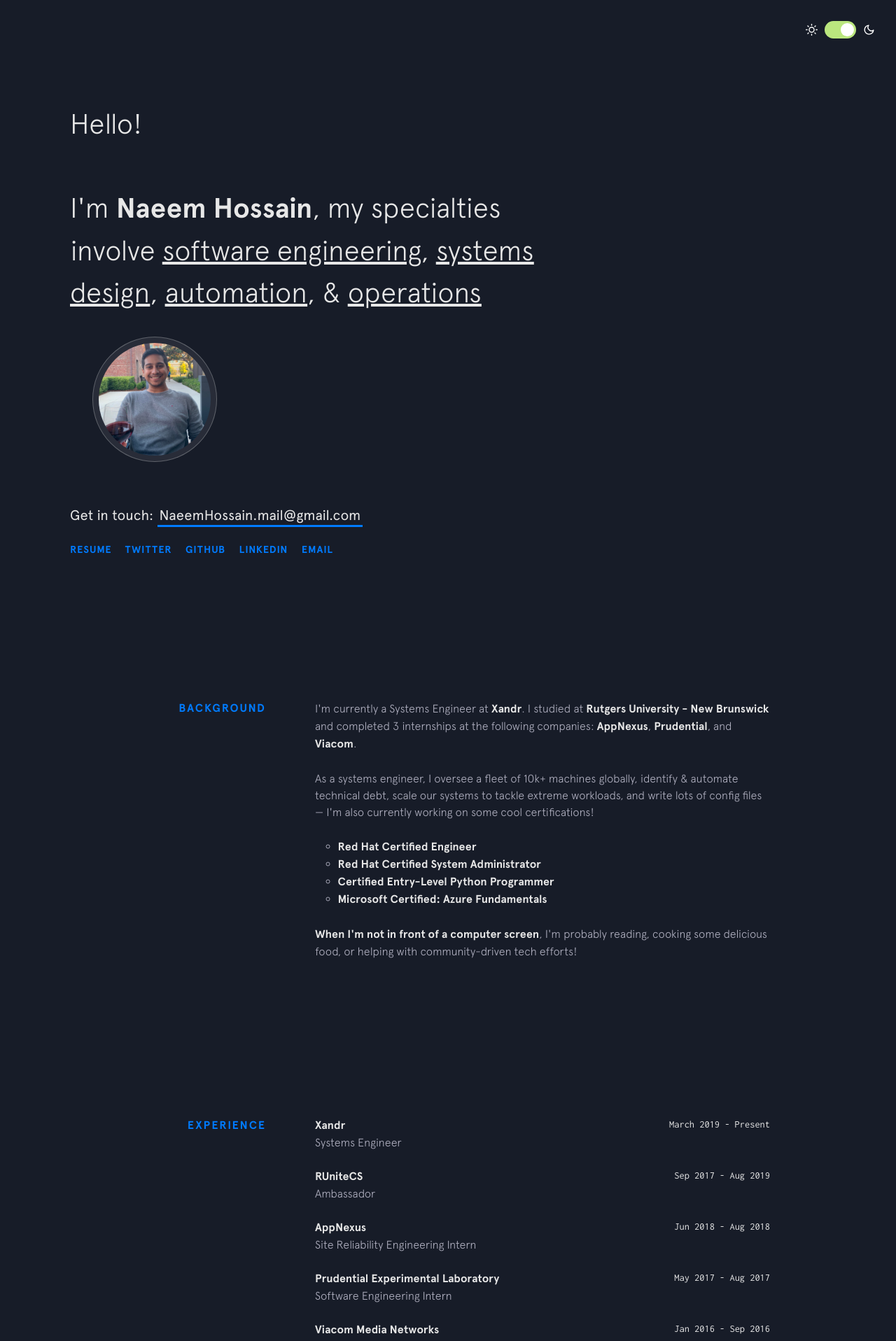
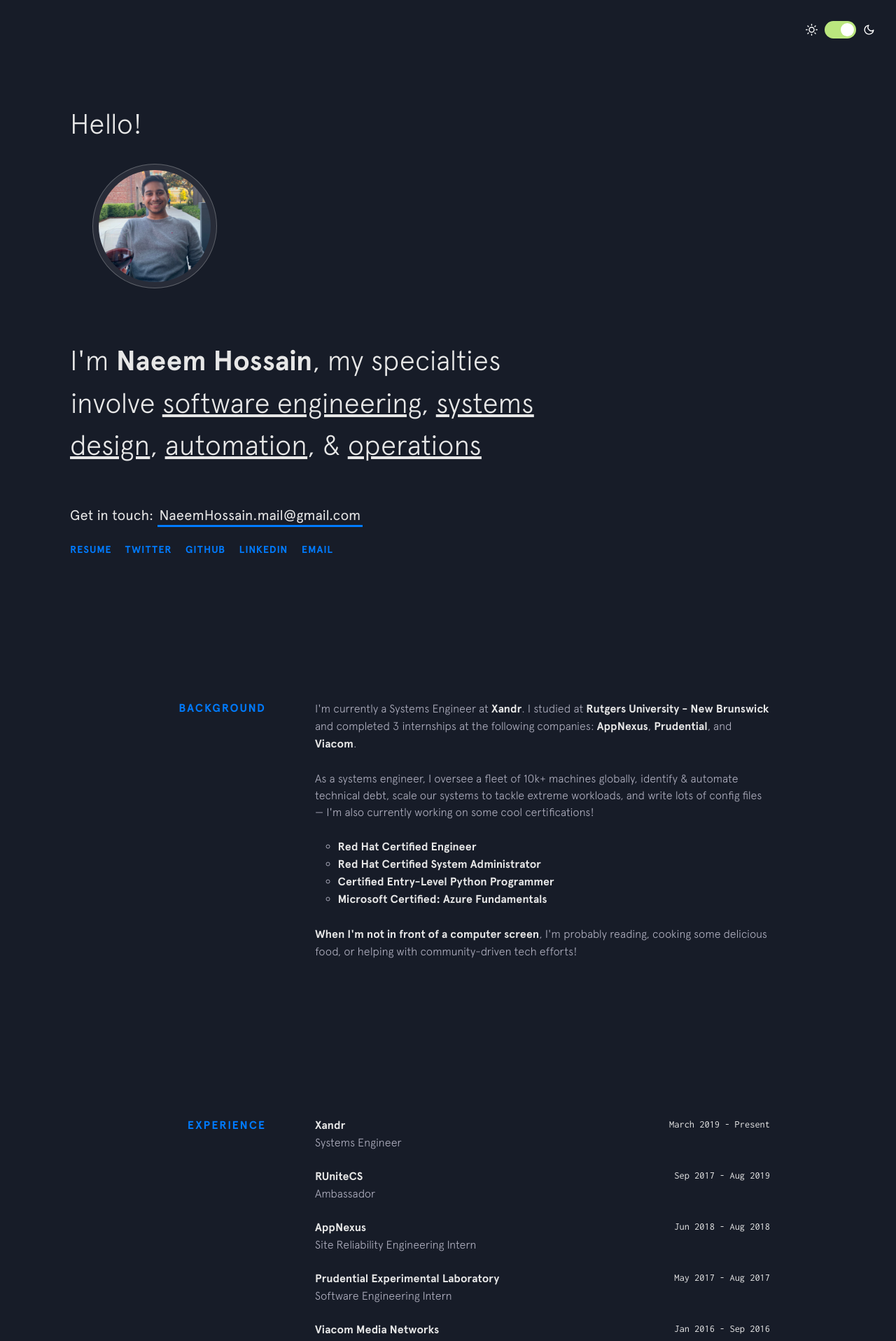
Before and after one commit to malenabashar/malenabashar.github.io, a Jekyll site: the page built from index.html, in a window 1280 px wide. Shown: the top 1916 px of the page at 70% size. Built offline with Jekyll 4.4.1, drawn with Linux system fonts in a browser that asks for light colours; nearby versions of some CDN libraries.

Commit message:
Updating website

```diff
--- a/_includes/intro.html
+++ b/_includes/intro.html
@@ -2,11 +2,6 @@
   <h1 class="intro__hello">Hello!
     <!-- <span class="emoji wave-hand animated"></span> -->
   </h1>
-
-  <h2 class="intro__tagline">I'm
-    <span class="name">Naeem Hossain</span>, my specialties involve <u>software engineering</u>, <u>systems design</u>, <u>automation</u>, &amp; <u>operations</u>
-    <!-- <span class="emoji technologist"></span> -->
-  </h2>
 
   <!-- Wrapper -->
     <div id="wrapper">
@@ -15,6 +10,11 @@
           <span class="avatar"><img src="images/wine_nemo2.jpeg" alt="" /></span>
         </header>
     </div>
+
+  <h2 class="intro__tagline">I'm
+    <span class="name">Naeem Hossain</span>, my specialties involve <u>software engineering</u>, <u>systems design</u>, <u>automation</u>, &amp; <u>operations</u>
+    <!-- <span class="emoji technologist"></span> -->
+  </h2>
 
   <h3 class="intro__contact">
     <span>Get in touch:</span>
```
